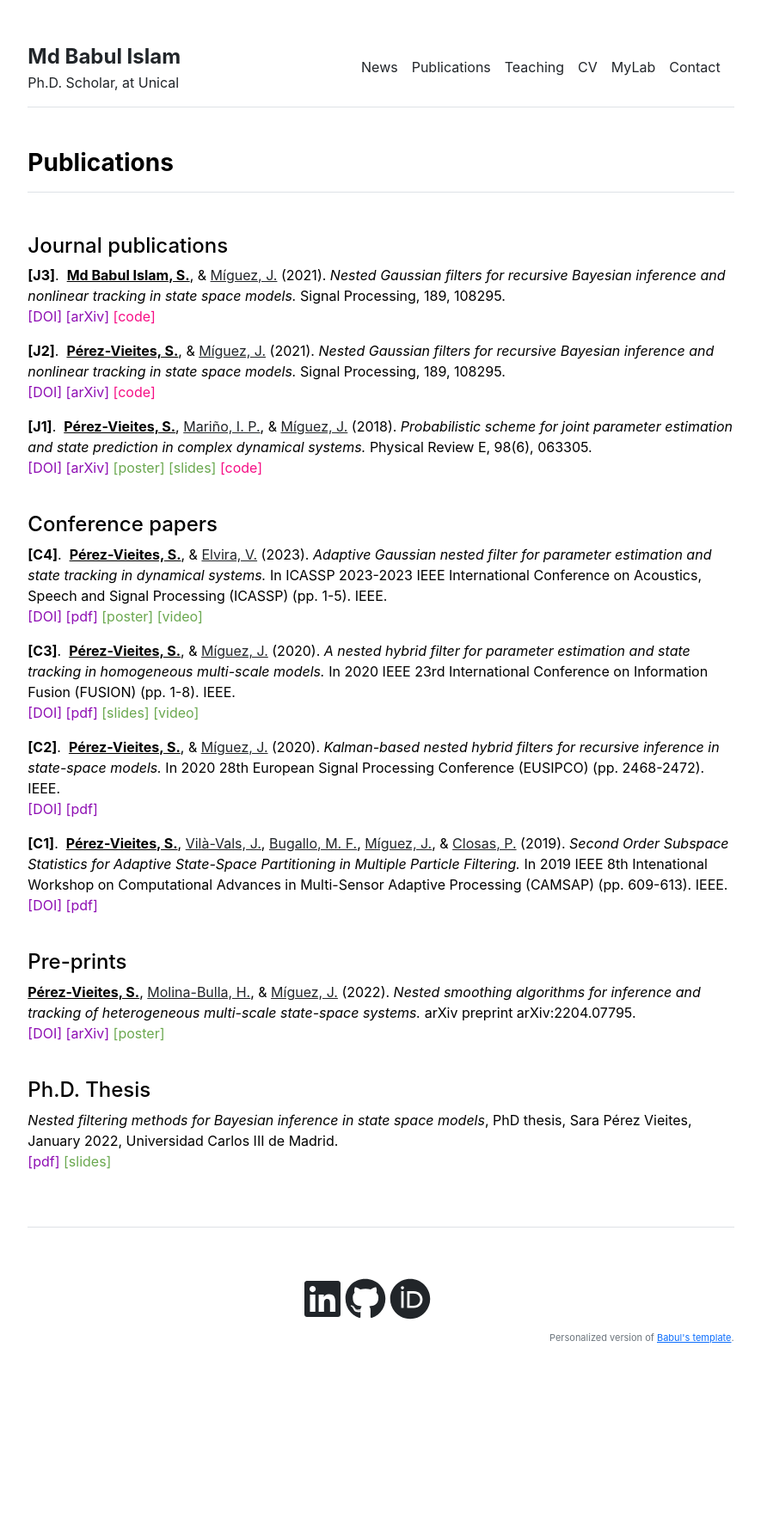
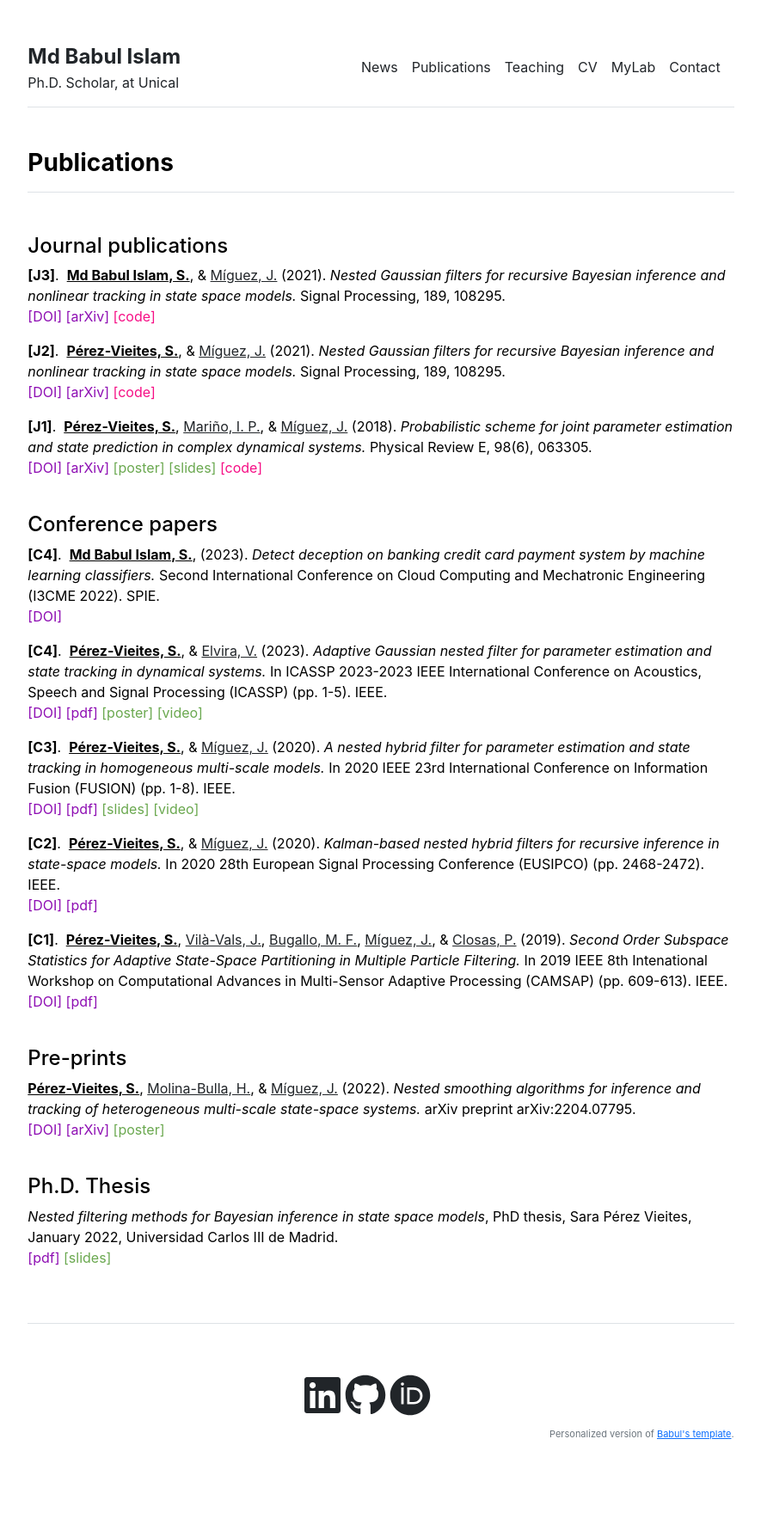
Before and after one commit to babulcseian/babulcseian.github.io, a Jekyll site: the page built from publications.md, in a window 1280 px wide. Shown: the whole page at 86% size, without its empty margins (197-1082 px from the left). Built offline with Jekyll 4.4.1, drawn with Linux system fonts in a browser that asks for light colours; a style sheet for code colours, icons or effects is not loaded; before the commit the page ends 1676 px from its top, so only the background shows below that.

Commit message:
Update publications.yml

```diff
--- a/_data/publications.yml
+++ b/_data/publications.yml
@@ -5,6 +5,7 @@ journal:
 
 conference:
 
+- {idx: '[C4]', authors: [{name: 'Md Babul Islam, S.', me: '1'}], year: '2023',title: 'Detect deception on banking credit card payment system by machine learning classifiers.', journal: 'Second International Conference on Cloud Computing and Mechatronic Engineering (I3CME 2022). SPIE.', doi: 'https://doi.org/10.1117/12.2655113'}
 - {idx: '[C4]', authors: [{name: 'Pérez-Vieites, S.', me: '1'}, {name: 'Elvira, V.', url: 'https://victorelvira.github.io/', last: '1'}], year: '2023',title: 'Adaptive Gaussian nested filter for parameter estimation and state tracking in dynamical systems.', journal: 'In ICASSP 2023-2023 IEEE International Conference on Acoustics, Speech and Signal Processing (ICASSP) (pp. 1-5). IEEE.', doi: 'https://doi.org/10.1109/ICASSP49357.2023.10094865', paper: 'publications/papers/PerezVieites23_ICASSP.pdf', poster: 'publications/posters/PerezVieites_ICASSP23_Posterv2.pdf', videos: 'https://youtu.be/urZdCFFssXI'}
 - {idx: '[C3]', authors: [{name: 'Pérez-Vieites, S.', me: '1'}, {name: 'Míguez, J.', url: 'https://jmiguez.webs.tsc.uc3m.es/', last: '1'}], year: '2020',title: 'A nested hybrid filter for parameter estimation and state tracking in homogeneous multi-scale models.', journal: 'In 2020 IEEE 23rd International Conference on Information Fusion (FUSION) (pp. 1-8). IEEE.', web: 'https://ieeexplore.ieee.org/abstract/document/9190630', doi: 'https://doi.org/10.23919/FUSION45008.2020.9190630', paper: 'publications/papers/PerezVieites_FUSION20.pdf', slides: 'publications/slides/PresentationFUSION20SaraPV.pdf', videos: 'https://www.youtube.com/watch?v=GzMjUOqyOIk&t=45s'}
 - {idx: '[C2]', authors: [{name: 'Pérez-Vieites, S.', me: '1'}, {name: 'Míguez, J.', url: 'https://jmiguez.webs.tsc.uc3m.es/', last: '1'}], year: '2020',title: 'Kalman-based nested hybrid filters for recursive inference in state-space models.', journal: 'In 2020 28th European Signal Processing Conference (EUSIPCO) (pp. 2468-2472). IEEE.', web: 'https://ieeexplore.ieee.org/abstract/document/9287359', doi: 'https://doi.org/10.23919/Eusipco47968.2020.9287359', paper: 'publications/papers/PerezVieites_EUSIPCO20.pdf'}
```
